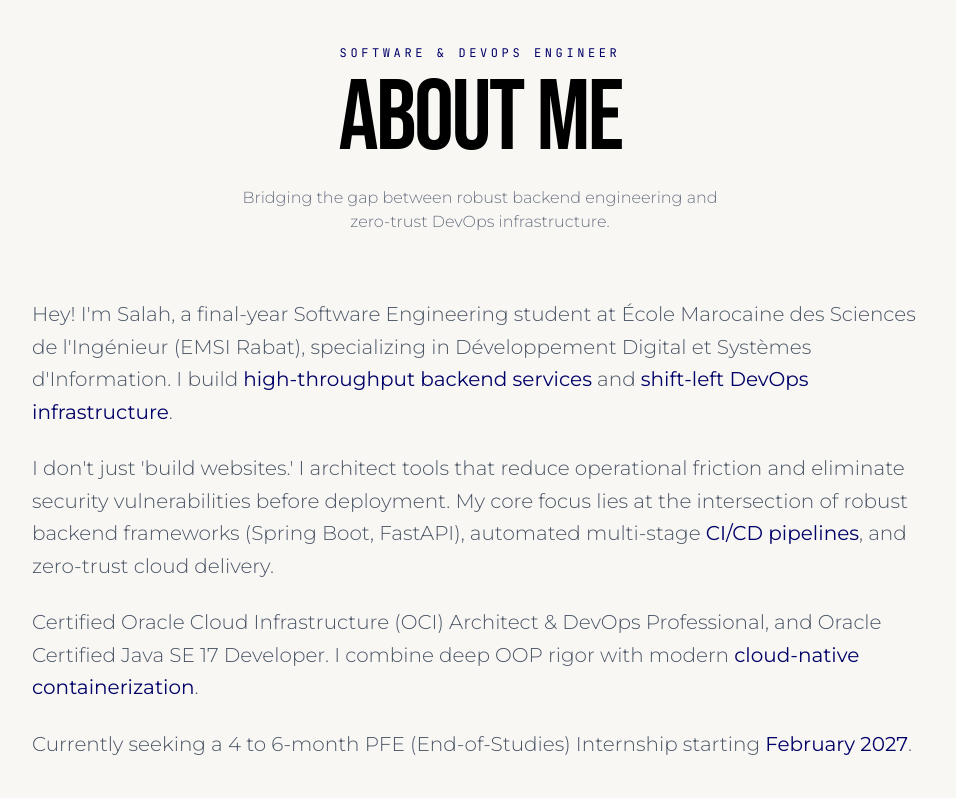
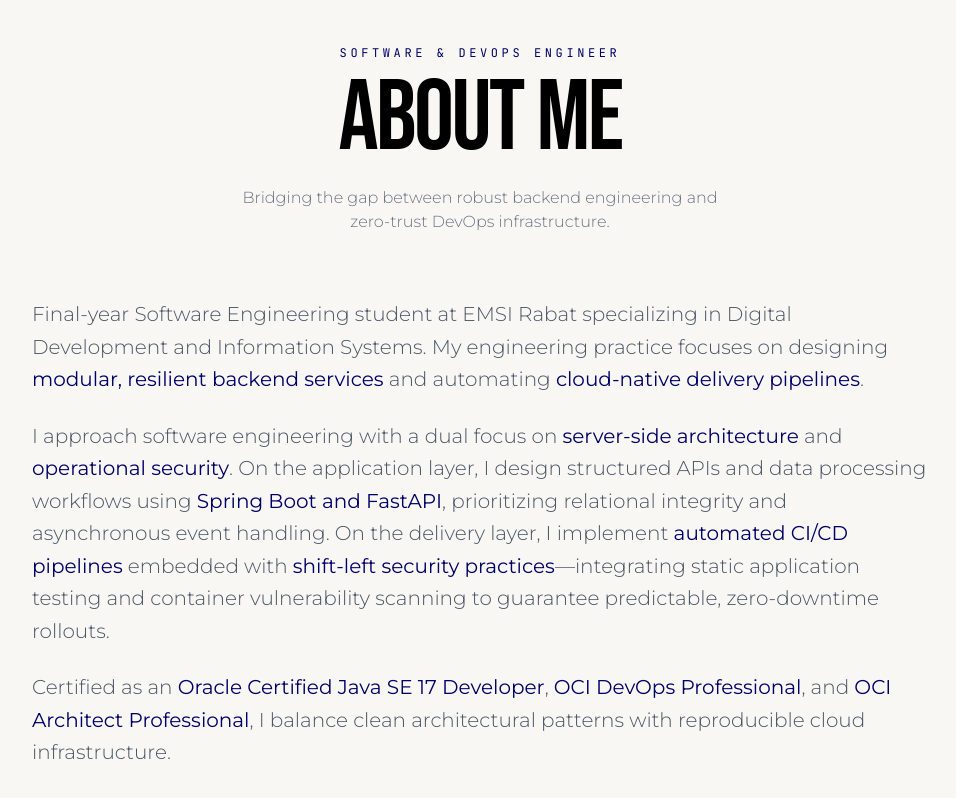
Before and after one commit to SalahKhadir/myportfolio, a Next.js app: page / in a window 1280 px wide. Shown: the part 892-1690 px from the top of the page, without its empty margins (160-1116 px from the left). Built offline with nearby package versions, Linux system fonts and the light colour scheme.

Commit message:
feat: make CV download section conditional in AboutSection and update portfolio content

```diff
--- a/app/about/page.tsx
+++ b/app/about/page.tsx
@@ -13,7 +13,7 @@ export default function AboutPage() {
       <Navbar />
       <main className="pt-48 pb-24 px-6 max-w-[90rem] mx-auto w-full min-h-[80vh]">
         <FadeInView className="mb-32">
-          <AboutSection />
+          <AboutSection showCvDownload={true} />
         </FadeInView>
       </main>
     </>
--- a/components/AboutSection.tsx
+++ b/components/AboutSection.tsx
@@ -14,7 +14,11 @@ const renderParagraph = (text: string) => {
   });
 };
 
-export default function AboutSection() {
+interface AboutSectionProps {
+  showCvDownload?: boolean;
+}
+
+export default function AboutSection({ showCvDownload = false }: AboutSectionProps) {
   return (
     <div className="max-w-4xl mx-auto w-full flex flex-col items-center">
       <div className="text-center mb-16">
@@ -37,6 +41,7 @@ export default function AboutSection() {
         ))}
       </div>
 
+      {showCvDownload && (
         <div className="mt-16 w-full border border-gray-alt/10 dark:border-neutral-800/80 bg-white/50 dark:bg-neutral-900/30 p-8 rounded-2xl flex flex-col md:flex-row items-center justify-between gap-6 group hover:border-accent/30 dark:hover:border-accent/50 transition-colors duration-500 shadow-sm dark:shadow-none">
           <div>
             <h3 className="text-xl font-bold text-gray-900 dark:text-white mb-2">Resume / Curriculum Vitae</h3>
@@ -54,6 +59,7 @@ export default function AboutSection() {
             <span className="font-mono text-[9px] uppercase tracking-widest opacity-60 border-l border-white/20 dark:border-black/20 pl-4">(PDF, 1 PAGE)</span>
           </a>
         </div>
+      )}
     </div>
   );
 }
--- a/resources/content.ts
+++ b/resources/content.ts
@@ -17,10 +17,10 @@ export const profile = {
   titleSecondary: "ENGINEER",
   subtitle: "Architecting resilient backend systems and automated CI/CD security pipelines.",
   aboutParagraphs: [
-    "Hey! I'm Salah, a final-year Software Engineering student at École Marocaine des Sciences de l'Ingénieur (EMSI Rabat), specializing in Développement Digital et Systèmes d'Information. I build *high-throughput backend services* and *shift-left DevOps infrastructure*.",
-    "I don't just 'build websites.' I architect tools that reduce operational friction and eliminate security vulnerabilities before deployment. My core focus lies at the intersection of robust backend frameworks (Spring Boot, FastAPI), automated multi-stage *CI/CD pipelines*, and zero-trust cloud delivery.",
-    "Certified Oracle Cloud Infrastructure (OCI) Architect & DevOps Professional, and Oracle Certified Java SE 17 Developer. I combine deep OOP rigor with modern *cloud-native containerization*.",
-    "Currently seeking a 4 to 6-month PFE (End-of-Studies) Internship starting *February 2027*."
+    "Final-year Software Engineering student at EMSI Rabat specializing in Digital Development and Information Systems. My engineering practice focuses on designing *modular, resilient backend services* and automating *cloud-native delivery pipelines*.",
+    "I approach software engineering with a dual focus on *server-side architecture* and *operational security*. On the application layer, I design structured APIs and data processing workflows using *Spring Boot and FastAPI*, prioritizing relational integrity and asynchronous event handling. On the delivery layer, I implement *automated CI/CD pipelines* embedded with *shift-left security practices*—integrating static application testing and container vulnerability scanning to guarantee predictable, zero-downtime rollouts.",
+    "Certified as an *Oracle Certified Java SE 17 Developer*, *OCI DevOps Professional*, and *OCI Architect Professional*, I balance clean architectural patterns with reproducible cloud infrastructure.",
+    "Currently seeking a 4 to 6-month End-of-Studies (PFE) internship starting *February 2027*."
   ]
 };
 
@@ -147,8 +147,8 @@ export const faqs = [
     answer: "I hold 3 active Oracle credentials: OCI DevOps Professional (1Z0-1109-26), OCI Architect Professional (1Z0-997-26), and Java SE 17 Developer (1Z0-829)."
   },
   {
-    question: "How do you handle security in your pipelines?",
-    answer: "Security is non-negotiable. I integrate shift-left gates directly into the CI loop: Gitleaks for pre-commit/pre-merge secret prevention, Semgrep for static code analysis, and Trivy for container vulnerability scanning."
+    question: "How do you ensure security across your deployments?",
+    answer: "I treat security as a continuous, automated process rather than an afterthought. By embedding shift-left security gates directly into the CI/CD pipeline—using Gitleaks for secret detection, Semgrep for static analysis (SAST), and Trivy for container auditing—I ensure vulnerabilities are resolved before they ever hit production."
   }
 ];
 
```
Lines whose indentation alone changed are shown as unchanged.
